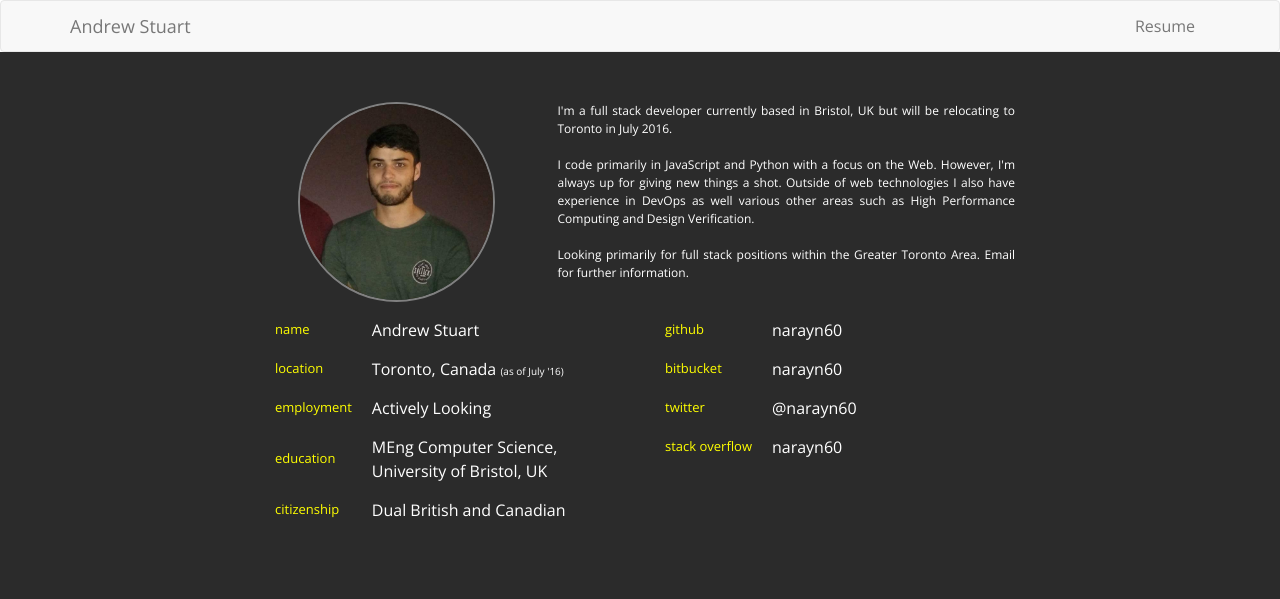
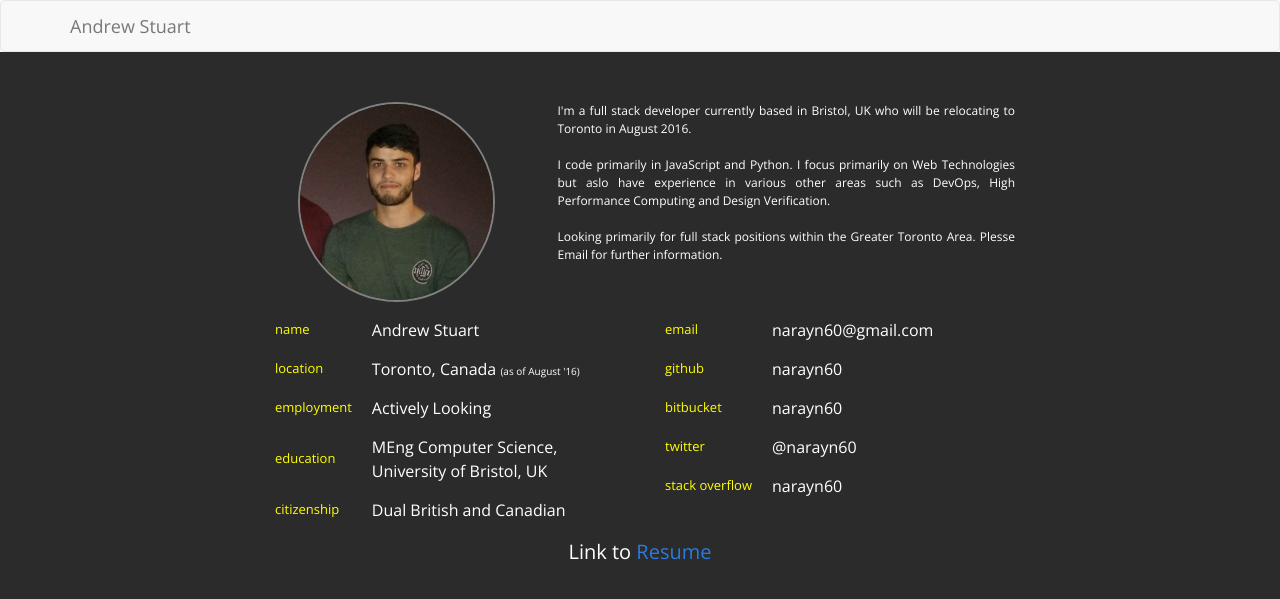
Before and after one commit to narayn60/narayn60.github.io, a Jekyll site: the page built from index.html, in a window 1280 px wide. Shown: the top 599 px of the page. Built offline with Jekyll 4.4.1, drawn with Linux system fonts in a browser that asks for light colours; nearby versions of some CDN libraries.

Commit message:
Change description and add email

```diff
--- a/_includes/header.html
+++ b/_includes/header.html
@@ -3,12 +3,12 @@
     <nav class="navbar navbar-default">
       <div class="container">
         <div class="navbar-header">
-          <button type="button" class="navbar-toggle collapsed" data-toggle="collapse" data-target="#hidden-nav">
-                <span class="sr-only">Toggle navigation</span>
-                <span class="icon-bar"></span>
-                <span class="icon-bar"></span>
-                <span class="icon-bar"></span>
-          </button>
+          <!-- <button type="button" class="navbar-toggle collapsed" data-toggle="collapse" data-target="#hidden-nav">
+               <span class="sr-only">Toggle navigation</span>
+               <span class="icon-bar"></span>
+               <span class="icon-bar"></span>
+               <span class="icon-bar"></span>
+               </button> -->
         <a class="navbar-brand" href="{{ site.baseurl }}/">{{ site.title }}</a>
         </div>
         <div class="collapse navbar-collapse navbar-default" id="hidden-nav">
@@ -20,9 +20,9 @@
             </li>
             {% endif %}
             {% endfor %}
-            <li class="nav-item">
-              <a href="/assets/andrewstuartresume.pdf">Resume</a>
-            </li>
+            <!-- <li class="nav-item">
+                 <a href="/assets/andrewstuartresume.pdf">Resume</a>
+                 </li> -->
           </ul>
         </div>
       </div>
--- a/_sass/_layout.scss
+++ b/_sass/_layout.scss
@@ -288,3 +288,7 @@
   font-size: 12px;
   text-align: justify;
 }
+
+.resume {
+  font-size: 20px;
+}
--- a/index.html
+++ b/index.html
@@ -2,24 +2,25 @@
 layout: default
 
 personal_description:
- I'm a full stack developer currently based in Bristol, UK but will be relocating to Toronto in July 2016.
+ I'm a full stack developer currently based in Bristol, UK who will be relocating to Toronto in August 2016.
 
 
- I code primarily in JavaScript and Python with a focus on the Web. However, I'm always
- up for giving new things a shot. Outside of web technologies I also have experience in
- DevOps as well various other areas such as High Performance Computing and Design Verification.
+ I code primarily in JavaScript and Python. I focus primarily on Web Technologies but aslo have experience in various other areas such as DevOps, High Performance Computing and Design Verification.
 
 
- Looking primarily for full stack positions within the Greater Toronto Area. Email for further information.
+ Looking primarily for full stack positions within the Greater Toronto Area. Plesse Email for further information.
 
 details:
  - name: Andrew Stuart
- - location: Toronto, Canada <span class="sub-text">(as of July '16)</span>
+ - location: Toronto, Canada <span class="sub-text">(as of August '16)</span>
  - employment: Actively Looking
  - education: MEng Computer Science, </br> University of Bristol, UK
  - citizenship: Dual British and Canadian
 
 links:
+ - name: email
+   username: narayn60@gmail.com
+   link: "mailto:narayn60@gmail.com"
  - name: github
    username: narayn60
    link: https://github.com/narayn60
@@ -75,4 +76,7 @@ links:
       </table>
     </div>
   </div>
+  <div class="row text-center resume">
+    Link to <a href="/assets/andrewstuartresume.pdf">Resume</a>
+  </div>
 </div>
```
